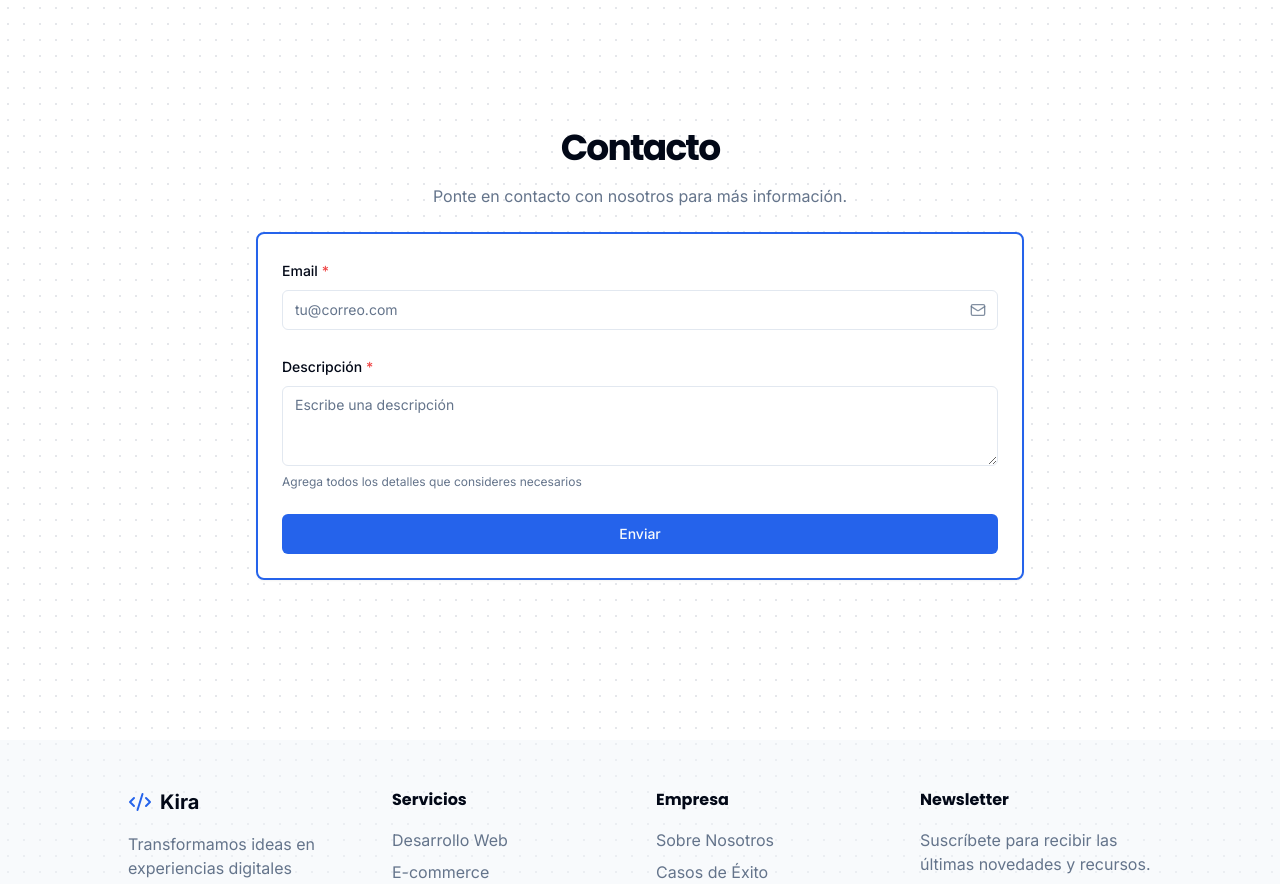
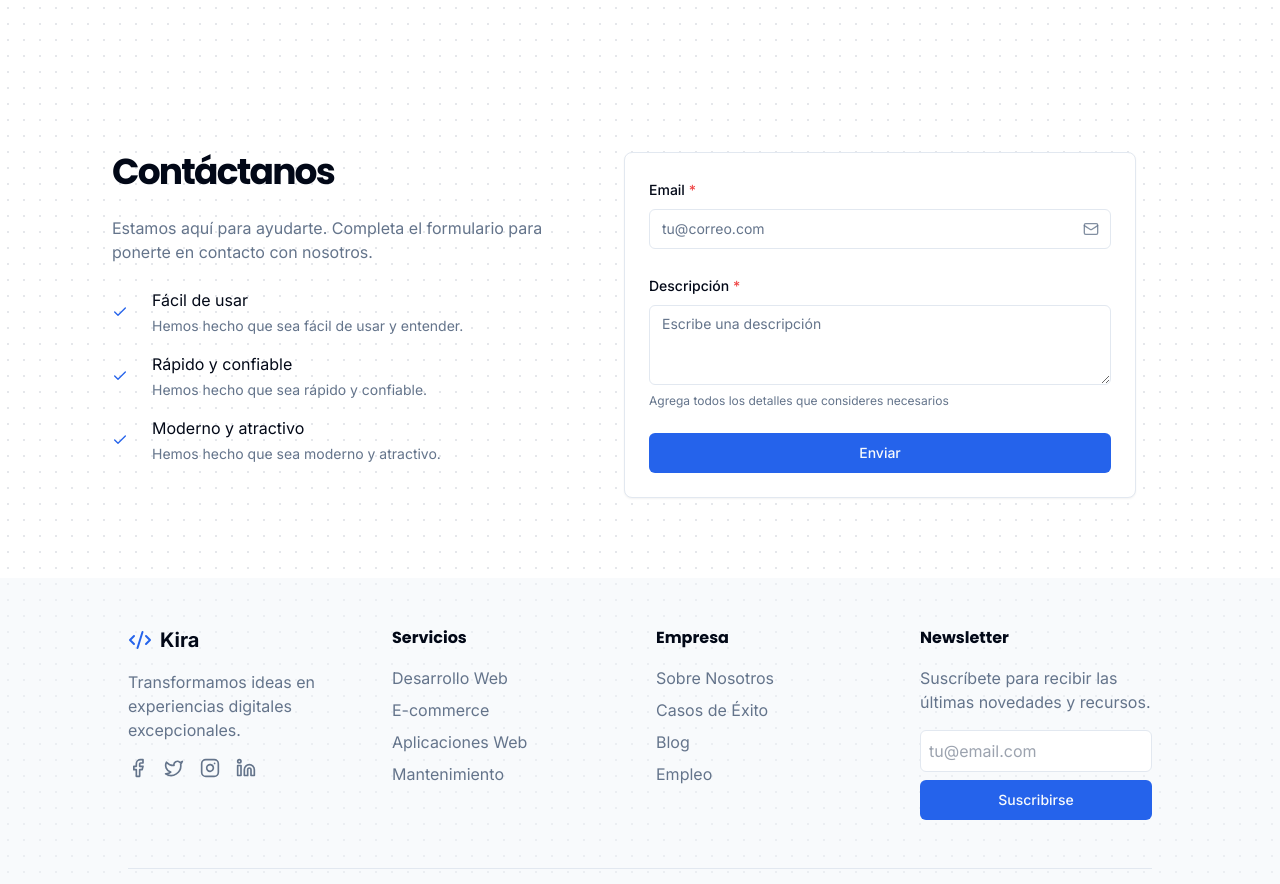
Before and after one commit to astrxnomo/kirawebs.com, a Next.js app: page / in a window 1280 px wide. Shown: the part 3120-4004 px from the top of the page. Built offline with nearby package versions, Linux system fonts and the light colour scheme.

Commit message:
feat: refactor contact section layout, enhance user interaction elements, and improve accessibility features

```diff
--- a/src/components/home/contact-section.tsx
+++ b/src/components/home/contact-section.tsx
@@ -1,45 +1,73 @@
 'use client';
 
-import { Mail } from 'lucide-react';
+import { format } from 'date-fns';
+import { CalendarIcon, Check, Mail, MoveRight } from 'lucide-react';
+import { useState } from 'react';
 
-import {
-  Card,
-  CardContent,
-  CardDescription,
-  CardHeader,
-  CardTitle,
-} from '@/components/ui/card';
+import { Badge } from '@/components/ui/badge';
+import { Button } from '@/components/ui/button';
+import { Calendar } from '@/components/ui/calendar';
 import { Input } from '@/components/ui/input';
 import { Label } from '@/components/ui/label';
+import {
+  Popover,
+  PopoverContent,
+  PopoverTrigger,
+} from '@/components/ui/popover';
+import { Textarea } from '@/components/ui/textarea';
+import { cn } from '@/utils/cn';
 
-import { Button } from '../ui/button';
-import ShineBorder from '../ui/shine-border';
-import { Textarea } from '../ui/textarea';
+import { Card, CardContent, CardHeader, CardTitle } from '../ui/card';
 import Container from './container';
 
-const data = {
-  title: 'Contacto',
-  description: 'Ponte en contacto con nosotros para más información.',
-  contactMethods: [
-    {
-      icon: Mail,
-      title: 'Email',
-      details: 'info@kirawebs.com',
-    },
-  ],
-  mapSrc:
-    'https://www.google.com/maps/embed?pb=!1m18!1m12!1m3!1d16258048.38473994!2d-85.00482797945533!3d5.820311668188996!2m3!1f0!2f0!3f0!3m2!1i1024!2i768!4f13.1!3m3!1m2!1s0x8e15a43aae1594a3%3A0x9a0d9a04eff2a340!2sColombia!5e0!3m2!1ses-419!2sco!4v1734294789361!5m2!1ses-419!2sco',
-};
+export const ContactSection = () => {
+  const [date, setDate] = useState<Date | undefined>(new Date());
 
-export function ContactSection() {
   return (
-    <Container
-      id="contact"
-      title={data.title}
-      description={data.description}
-      className="mb-20"
-    >
-      <Card className="mx-auto w-full max-w-3xl border-2 border-primary">
+    <Container id="contact">
+      <div className="grid w-full max-w-5xl lg:grid-cols-2">
+        <div className="flex flex-col gap-6">
+          <div className="flex flex-col gap-2 text-center md:text-left">
+            <h4 className="font-regular text-4xl tracking-tighter">
+              Contáctanos
+            </h4>
+            <p className="mt-4 max-w-md text-muted-foreground">
+              Estamos aquí para ayudarte. Completa el formulario para ponerte en
+              contacto con nosotros.
+            </p>
+          </div>
+          <div className="flex flex-col gap-4">
+            <div className="mx-auto flex flex-row items-center gap-6 lg:mx-0">
+              <Check className="h-4 w-4 text-primary" />
+              <div className="flex flex-col gap-1">
+                <p>Fácil de usar</p>
+                <p className="text-sm text-muted-foreground">
+                  Hemos hecho que sea fácil de usar y entender.
+                </p>
+              </div>
+            </div>
+            <div className="mx-auto flex flex-row items-center gap-6 lg:mx-0">
+              <Check className="h-4 w-4 text-primary" />
+              <div className="flex flex-col gap-1">
+                <p>Rápido y confiable</p>
+                <p className="text-sm text-muted-foreground">
+                  Hemos hecho que sea rápido y confiable.
+                </p>
+              </div>
+            </div>
+            <div className="mx-auto flex flex-row items-center gap-6 lg:mx-0">
+              <Check className="h-4 w-4 text-primary" />
+              <div className="flex flex-col gap-1">
+                <p>Moderno y atractivo</p>
+                <p className="text-sm text-muted-foreground">
+                  Hemos hecho que sea moderno y atractivo.
+                </p>
+              </div>
+            </div>
+          </div>
+        </div>
+
+        <Card className="mx-auto w-full max-w-3xl">
           <CardContent className="pt-6">
             <form className="w-full space-y-6">
               <div className="space-y-2">
@@ -82,6 +110,7 @@ export function ContactSection() {
             </form>
           </CardContent>
         </Card>
+      </div>
     </Container>
   );
-}
+};
```
Lines whose indentation alone changed are shown as unchanged.
